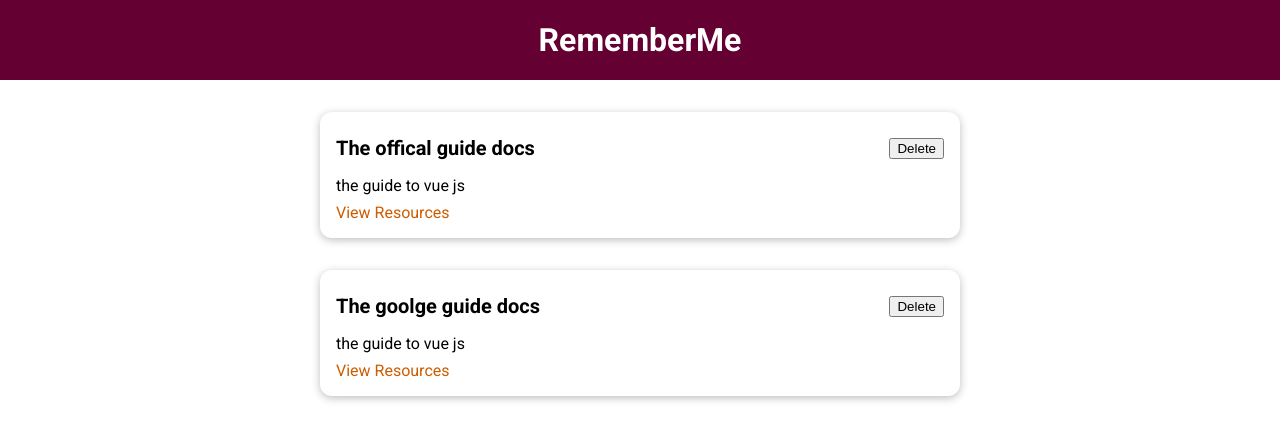
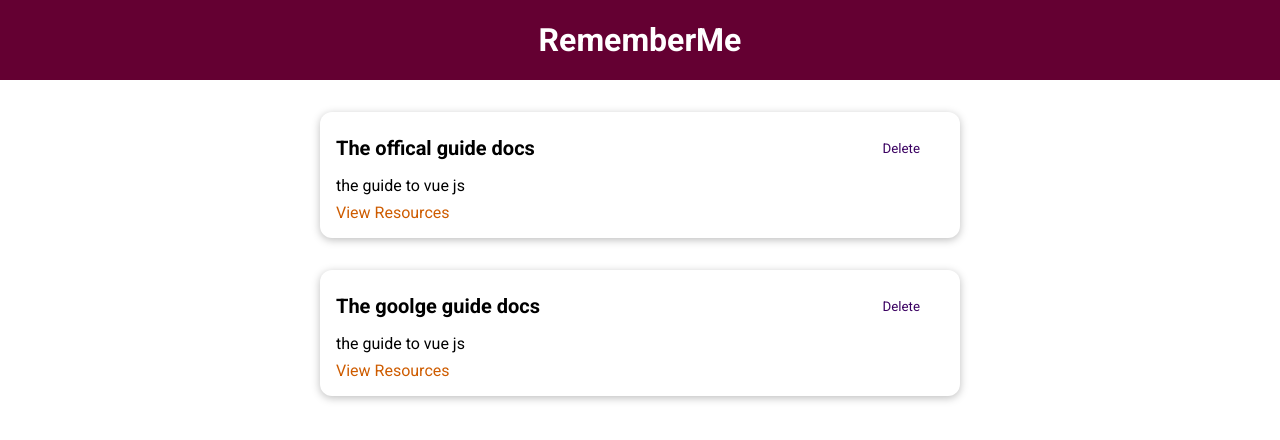
Before and after one commit to AjRadwan/Resources-App, a Vue app: page / in a window 1280 px wide. Shown: the top 440 px of the page. Built offline with nearby package versions, Linux system fonts and the light colour scheme.

Commit message:
add base button

```diff
--- a/src/components/Resources/Resources.vue
+++ b/src/components/Resources/Resources.vue
@@ -3,7 +3,7 @@
       <base-card>
           <header>
               <h3>{{title}}</h3>
-              <button>Delete</button>
+              <base-button mode="flat">Delete</base-button>
           </header>
       <p>{{description}}</p>
       <nav>
--- /dev/null
+++ b/src/components/UI/BaseButton.vue
@@ -0,0 +1,40 @@
+<template>
+    <button :type="type" :class="mode">
+      <slot></slot>
+    </button>
+</template>
+
+<script>
+export default {
+  props:['type', 'mode']
+}
+</script>
+
+
+<style scoped>
+button {
+  padding: 0.75rem 1.5rem;
+  font-family: inherit;
+  background-color: #3a0061;
+  border: 1px solid #3a0061;
+  color: white;
+  cursor: pointer;
+}
+
+button:hover,
+button:active {
+  background-color: #270041;
+  border-color: #270041;
+}
+
+.flat {
+  background-color: transparent;
+  color: #3a0061;
+  border: none;
+}
+
+.flat:hover,
+.flat:active {
+  background-color: #edd2ff;
+}
+</style>
--- a/src/main.js
+++ b/src/main.js
@@ -2,9 +2,11 @@
 import App from './App.vue'
 
 import BaseCard from './components/UI/BaseCard.vue'
+import BaseButton from './components/UI/BaseButton.vue'
 
 
 const app = createApp(App)
 app.component('base-card', BaseCard)
+app.component('base-button', BaseButton)
 
 app.mount('#app')
```
